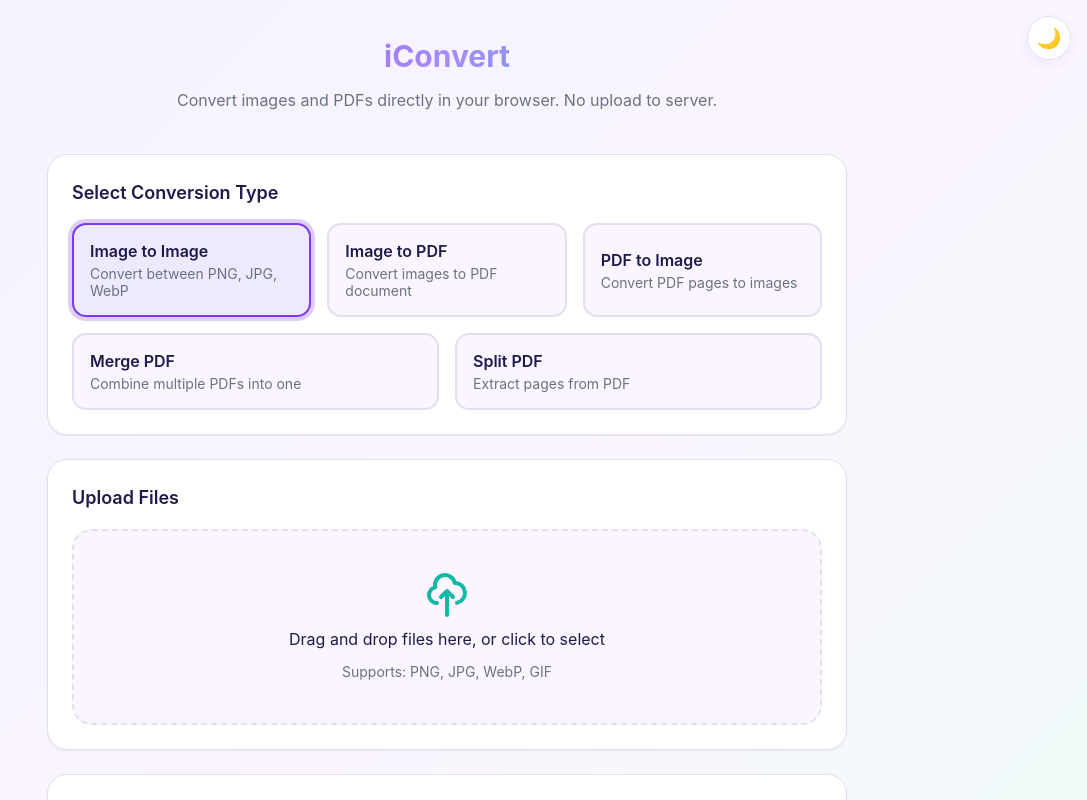
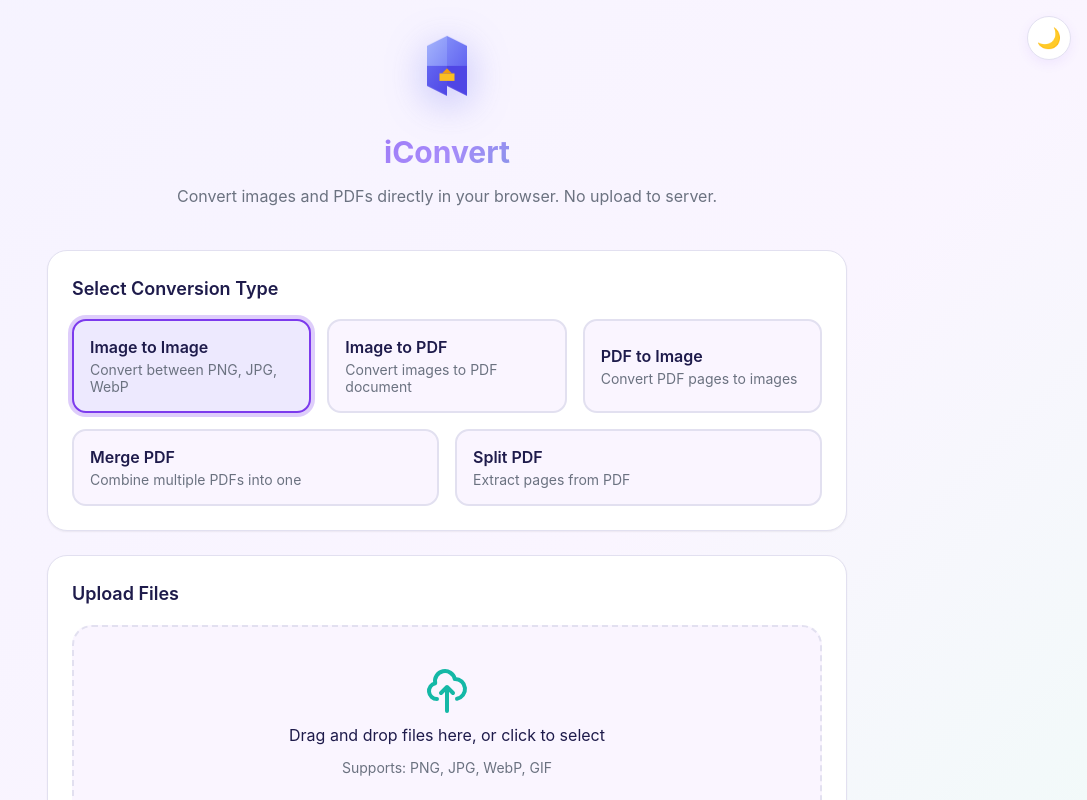
Before and after one commit to ImmaculateEben/iConvert, a Next.js app: page / in a window 1280 px wide. Shown: the top 800 px of the page, without its empty margins (193-1280 px from the left). Built offline with nearby package versions, Linux system fonts and the light colour scheme.

Commit message:
feat: add 3D logo to header

```diff
--- a/app/page.module.css
+++ b/app/page.module.css
@@ -13,6 +13,28 @@
 .header {
   text-align: center;
   margin-bottom: var(--space-10);
+}
+
+.logoContainer {
+  display: flex;
+  justify-content: center;
+  margin-bottom: var(--space-4);
+}
+
+.logo {
+  width: 80px;
+  height: 80px;
+  filter: drop-shadow(0 10px 20px rgba(99, 102, 241, 0.4));
+  animation: float 3s ease-in-out infinite;
+}
+
+@keyframes float {
+  0%, 100% {
+    transform: translateY(0);
+  }
+  50% {
+    transform: translateY(-8px);
+  }
 }
 
 .title {
--- a/app/page.tsx
+++ b/app/page.tsx
@@ -319,6 +319,33 @@ export default function Home() {
       <div className={styles.container}>
         {/* Header */}
         <header className={styles.header}>
+          <div className={styles.logoContainer}>
+            <svg className={styles.logo} viewBox="0 0 64 64" fill="none" xmlns="http://www.w3.org/2000/svg">
+              {/* 3D stacked files effect */}
+              <defs>
+                <linearGradient id="fileGrad1" x1="0%" y1="0%" x2="100%" y2="100%">
+                  <stop offset="0%" stopColor="#6366f1" />
+                  <stop offset="100%" stopColor="#4f46e5" />
+                </linearGradient>
+                <linearGradient id="fileGrad2" x1="0%" y1="0%" x2="100%" y2="100%">
+                  <stop offset="0%" stopColor="#818cf8" />
+                  <stop offset="100%" stopColor="#6366f1" />
+                </linearGradient>
+                <linearGradient id="fileGrad3" x1="0%" y1="0%" x2="100%" y2="100%">
+                  <stop offset="0%" stopColor="#a5b4fc" />
+                  <stop offset="100%" stopColor="#818cf8" />
+                </linearGradient>
+              </defs>
+              {/* Back file */}
+              <path d="M16 12L32 4V28H16V12Z" fill="url(#fileGrad3)" />
+              <path d="M32 4L48 12V28H32V4Z" fill="url(#fileGrad2)" />
+              <path d="M16 28V44L32 52V28H16Z" fill="url(#fileGrad1)" />
+              <path d="M32 28V44L48 52V28H32Z" fill="#4f46e5" />
+              {/* Arrow transforming */}
+              <path d="M26 34L38 34L38 40L26 40L26 34Z" fill="#fbbf24" />
+              <path d="M32 30L36 34H28L32 30Z" fill="#f59e0b" />
+            </svg>
+          </div>
           <h1 className={styles.title}>iConvert</h1>
           <p className={styles.subtitle}>
             Convert images and PDFs directly in your browser. No upload to server.
```
